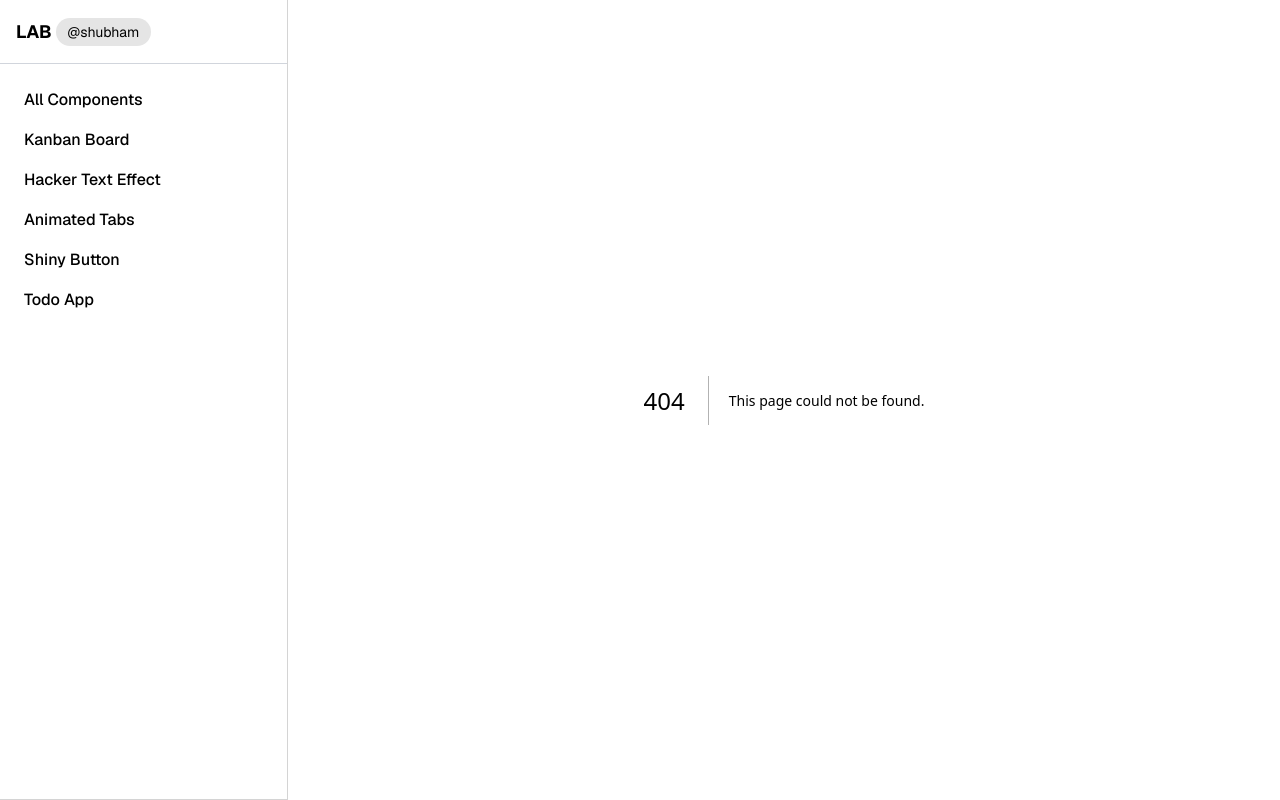
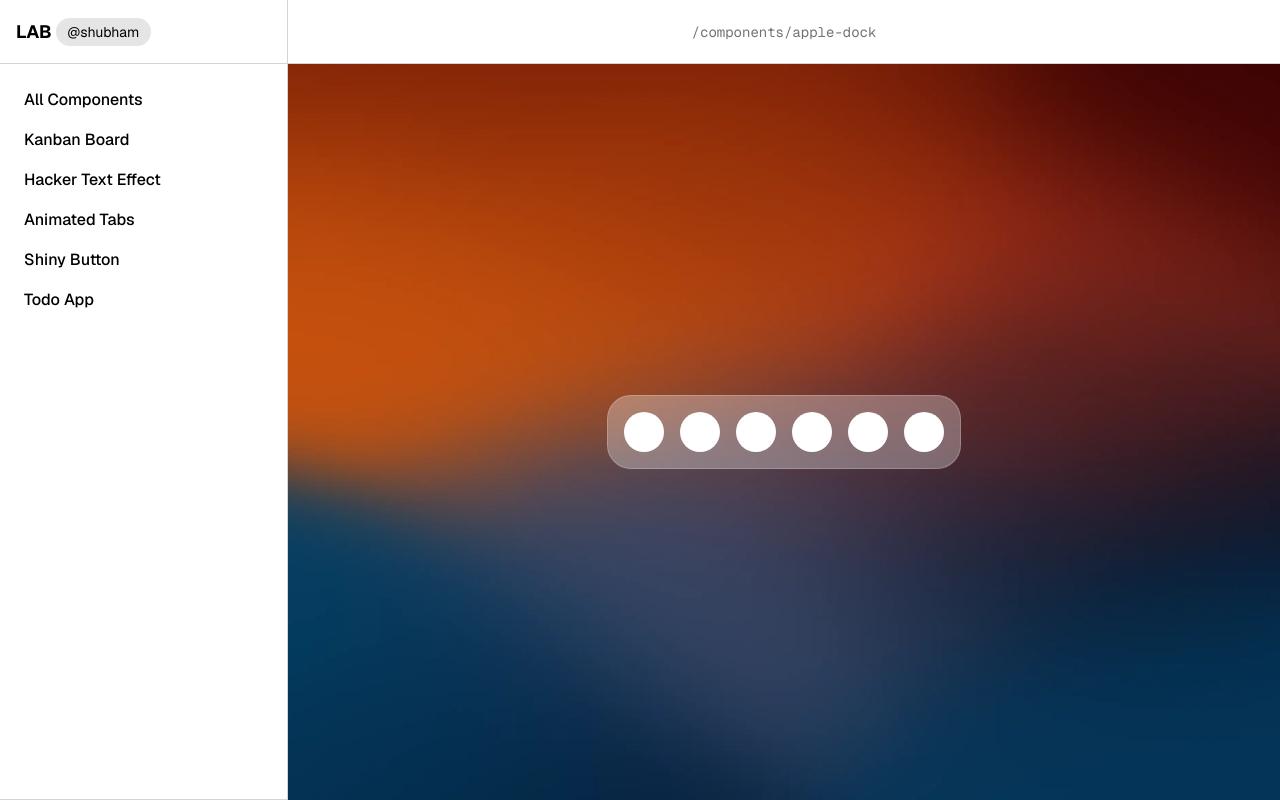
Before and after one commit to Shubham-yelekar/lab, a Next.js app: page /components/apple-dock in a window 1280 px wide. Before the commit this address had no page. Built offline with nearby package versions, Linux system fonts and the light colour scheme.

Commit message:
apple dock inint

```diff
--- /dev/null
+++ b/src/app/components/apple-dock/AppleDock.tsx
@@ -0,0 +1,50 @@
+"use client";
+import { useMotionValue, useTransform, motion } from "motion/react";
+import React from "react";
+
+const AppleDock = () => {
+  let mouseX = useMotionValue(0);
+  let width = useTransform(mouseX, [0, 300], [40, 60]);
+  return (
+    <div className="h-full w-full">
+      <div
+        onMouseMove={(e) => {
+          mouseX.set(e.pageX);
+          console.log(e.pageX);
+        }}
+        className="bg-white/30 rounded-3xl border border-white/20 p-2  md:p-4 absolute flex gap-3  top-1/2 left-1/2 -translate-x-1/2 -translate-y-1/2 md:gap-4 "
+      >
+        {Items.map((item, id) => (
+          <motion.div
+            style={{ width }}
+            className="aspect-square w-10 rounded-xl  bg-white md:w-14 md:rounded-3xl"
+            key={id}
+          ></motion.div>
+        ))}
+      </div>
+    </div>
+  );
+};
+
+const Items = [
+  {
+    name: "chrome",
+  },
+  {
+    name: "Work",
+  },
+  {
+    name: "Work",
+  },
+  {
+    name: "Work",
+  },
+  {
+    name: "Work",
+  },
+  {
+    name: "Work",
+  },
+];
+
+export default AppleDock;
--- /dev/null
+++ b/src/app/components/apple-dock/page.tsx
@@ -0,0 +1,15 @@
+import React from "react";
+import AppleDock from "./AppleDock";
+
+const page = () => {
+  return (
+    <div
+      className="relative h-full bg-[url(/image-mesh-gradient.webp)] bg-no-repeat bg-center bg-cover"
+      style={{ height: "calc(100vh - 4rem)" }}
+    >
+      <AppleDock />
+    </div>
+  );
+};
+
+export default page;
```
Also changed, not shown: public/image-mesh-gradient.webp (added).
